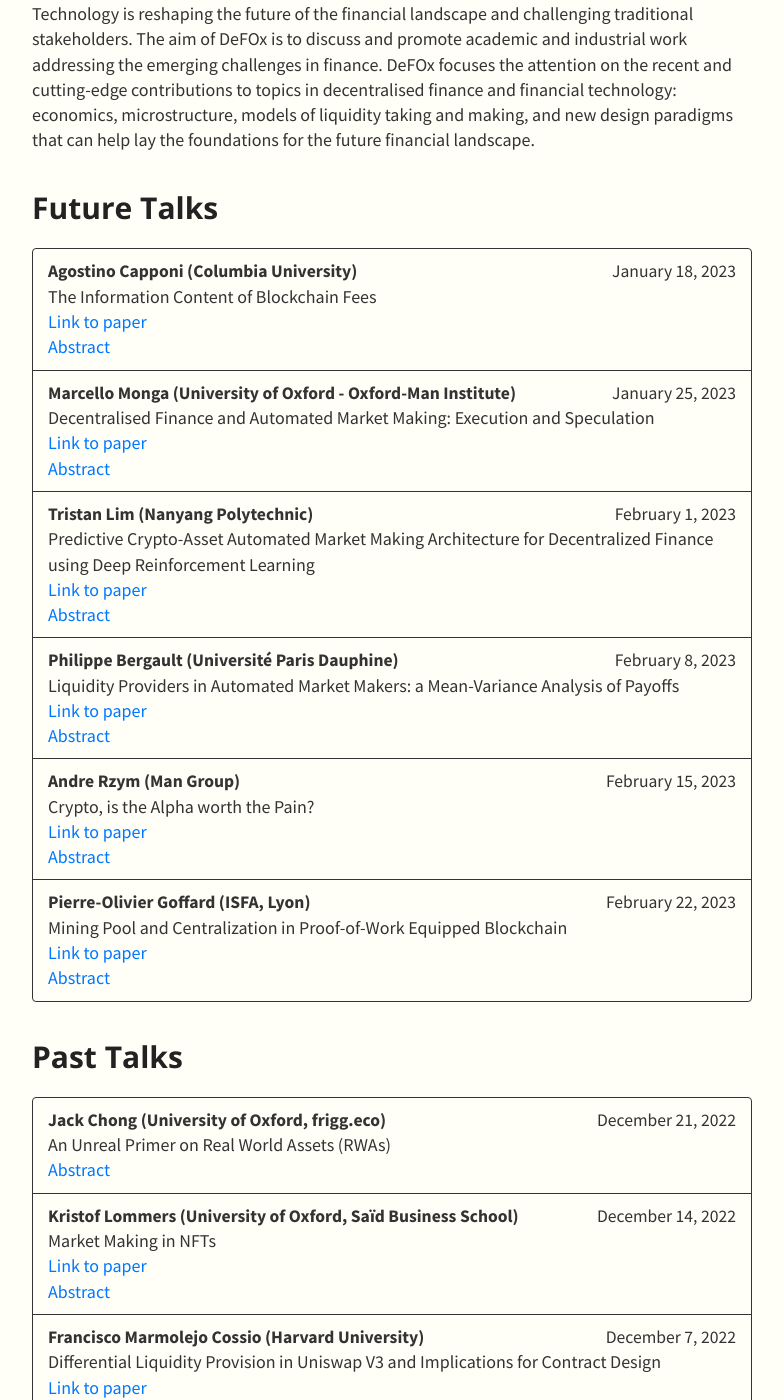
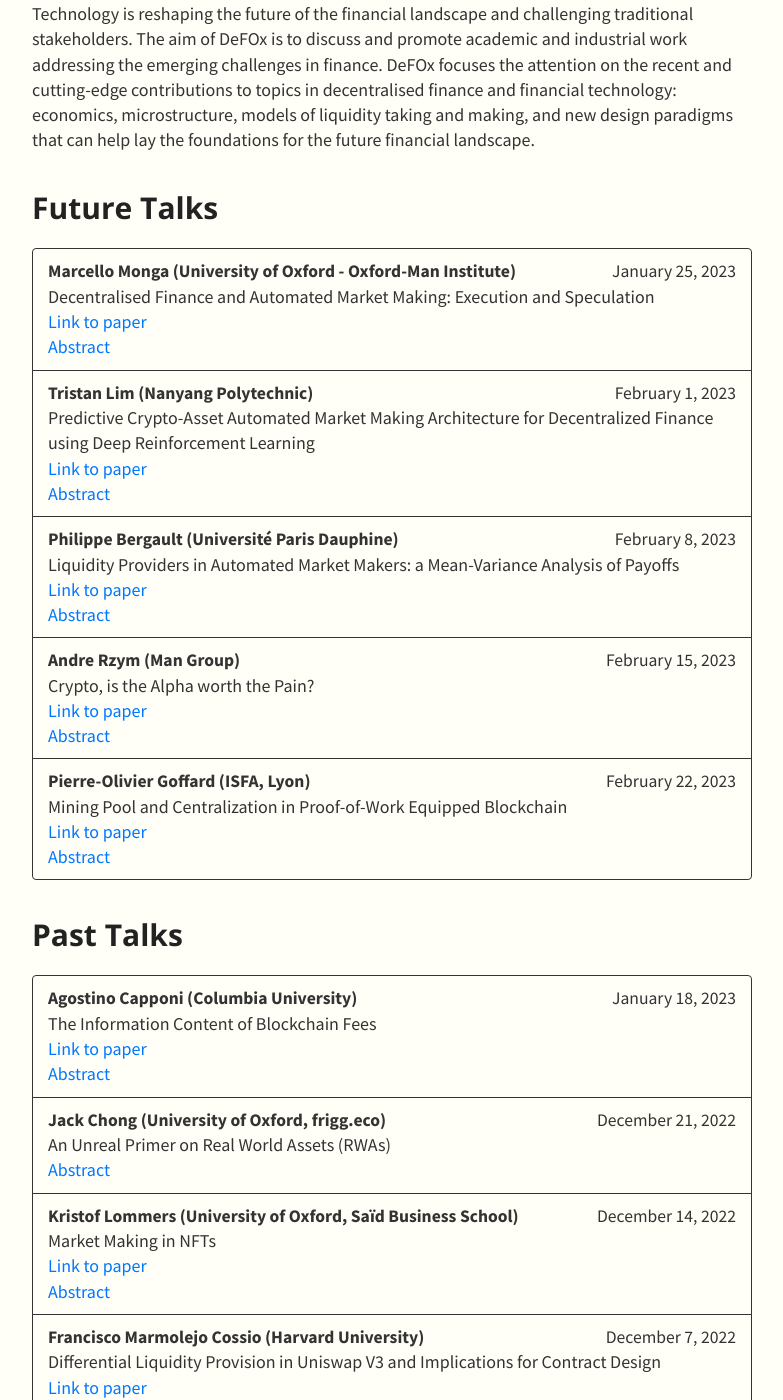
Before and after one commit to def-ox/def-ox.github.io, a Jekyll site: the page built from index.md, in a window 1280 px wide and 1400 px high, scrolled down 251 px. Shown: the whole window, without its empty margins (248-1031 px from the left). Built offline with Jekyll 4.4.1, drawn with Linux system fonts in a browser that asks for light colours; nearby versions of some CDN libraries; our own code applies the rules of GitHub Pages for plain Markdown files; part of the change alters nothing that is shown.

```diff
--- a/_data/talks.yml
+++ b/_data/talks.yml
@@ -1,12 +1,7 @@
 - type: Future Talks
   members:
 
-    - speaker: Agostino Capponi (Columbia University)
-      date: January 18, 2023
-      title: "The Information Content of Blockchain Fees"
-      abstract: "Trading at decentralized exchanges (DEXs) requires traders to bid blockchain fees to determine the execution priority of their orders. We employ a structural vector-autoregressive (structural VAR) model to provide evidence that DEX trades with high fees not only reveal more private information, but also respond more to public price innovations on centralized exchanges (CEXs), contributing to price discovery. Using a unique dataset of Ethereum mempool orders, we further demonstrate that high fees do not result from traders competing with each other on private or public information. Rather, our analysis lends support to the hypothesis that they bid high fees to reduce the execution risk of their orders due to blockchain congestion."
-      bio: "http://www.columbia.edu/~ac3827/"
-      link: https://papers.ssrn.com/sol3/papers.cfm?abstract_id=4236993
+
 
     - speaker: Marcello Monga (University of Oxford - Oxford-Man Institute)
       date: January 25, 2023
@@ -47,6 +42,12 @@
 
 - type: Past Talks
   members:
+    - speaker: Agostino Capponi (Columbia University)
+      date: January 18, 2023
+      title: "The Information Content of Blockchain Fees"
+      abstract: "Trading at decentralized exchanges (DEXs) requires traders to bid blockchain fees to determine the execution priority of their orders. We employ a structural vector-autoregressive (structural VAR) model to provide evidence that DEX trades with high fees not only reveal more private information, but also respond more to public price innovations on centralized exchanges (CEXs), contributing to price discovery. Using a unique dataset of Ethereum mempool orders, we further demonstrate that high fees do not result from traders competing with each other on private or public information. Rather, our analysis lends support to the hypothesis that they bid high fees to reduce the execution risk of their orders due to blockchain congestion."
+      bio: "http://www.columbia.edu/~ac3827/"
+      link: https://papers.ssrn.com/sol3/papers.cfm?abstract_id=4236993
     - speaker: Jack Chong (University of Oxford, frigg.eco)
       date: December 21, 2022
       title: " An Unreal Primer on Real World Assets (RWAs)"
```
